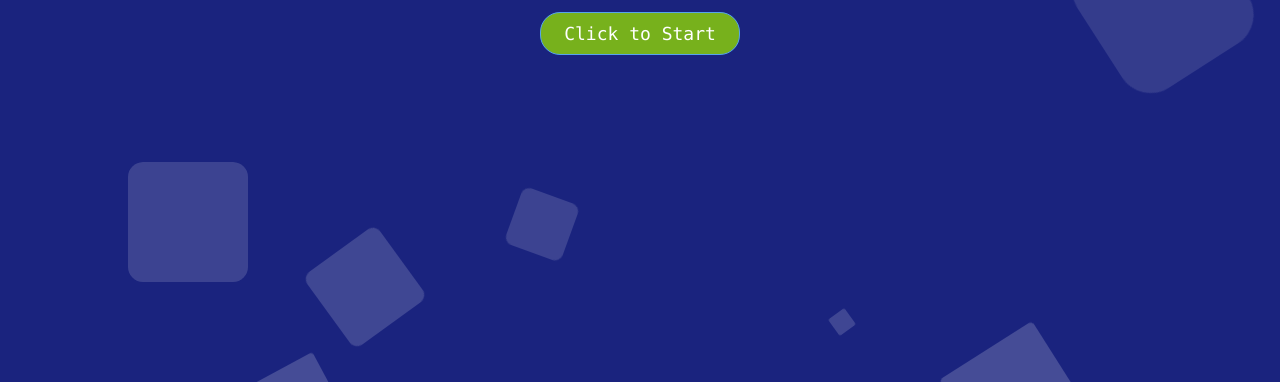
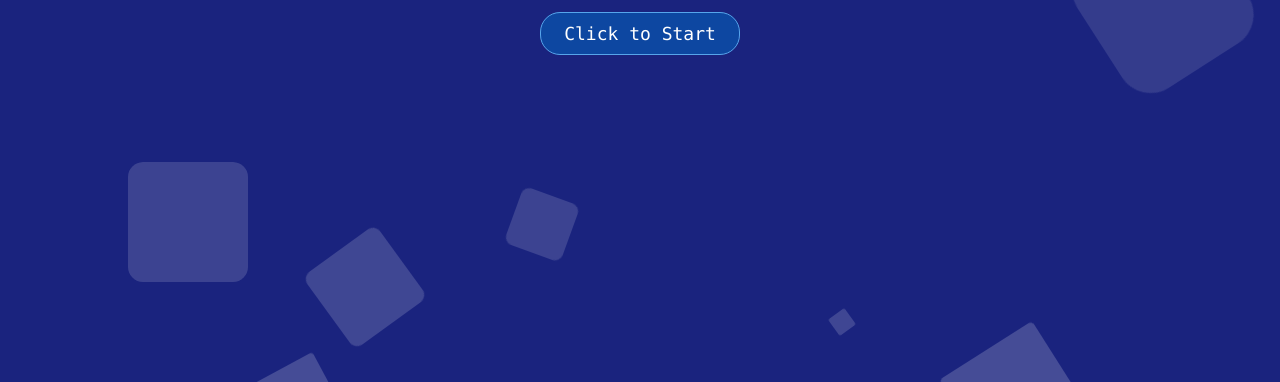
Before and after one commit to Razeb12/quizterv2, a plain HTML site: page index.html in a window 1280 px wide. Shown: the part 418-800 px from the top of the page. Drawn offline with Linux system fonts and the light colour scheme.

Commit message:
Update style.css

```diff
--- a/style.css
+++ b/style.css
@@ -349,7 +349,7 @@ hr {
 
 .btn-bubble {
     color: white;
-    background-color: #77b11c;
+    background-color:#0d47a1;
     background-repeat: no-repeat;
 }
 
@@ -358,7 +358,7 @@ hr {
     -webkit-animation: bubbles 1s forwards ease-out;
     animation: bubbles 1s forwards ease-out;
     background: radial-gradient(circle at center, rgba(0, 0, 0, 0) 30%, #eeeeff 60%, #eeeeff 65%, rgba(0, 0, 0, 0) 70%) 53% 116% / 0.87em 0.87em, radial-gradient(circle at center, rgba(0, 0, 0, 0) 30%, #eeeeff 60%, #eeeeff 65%, rgba(0, 0, 0, 0) 70%) 61% 110% / 0.63em 0.63em, radial-gradient(circle at center, rgba(0, 0, 0, 0) 30%, #eeeeff 60%, #eeeeff 65%, rgba(0, 0, 0, 0) 70%) 68% 135% / 0.84em 0.84em, radial-gradient(circle at center, rgba(0, 0, 0, 0) 30%, #eeeeff 60%, #eeeeff 65%, rgba(0, 0, 0, 0) 70%) 10% 106% / 0.66em 0.66em, radial-gradient(circle at center, rgba(0, 0, 0, 0) 30%, #eeeeff 60%, #eeeeff 65%, rgba(0, 0, 0, 0) 70%) 109% 124% / 0.78em 0.78em, radial-gradient(circle at center, rgba(0, 0, 0, 0) 30%, #eeeeff 60%, #eeeeff 65%, rgba(0, 0, 0, 0) 70%) 51% 117% / 0.55em 0.55em, radial-gradient(circle at center, rgba(0, 0, 0, 0) 30%, #eeeeff 60%, #eeeeff 65%, rgba(0, 0, 0, 0) 70%) 62% 115% / 0.92em 0.92em, radial-gradient(circle at center, rgba(0, 0, 0, 0) 30%, #eeeeff 60%, #eeeeff 65%, rgba(0, 0, 0, 0) 70%) 73% 107% / 0.69em 0.69em, radial-gradient(circle at center, rgba(0, 0, 0, 0) 30%, #eeeeff 60%, #eeeeff 65%, rgba(0, 0, 0, 0) 70%) 25% 93% / 0.71em 0.71em, radial-gradient(circle at center, rgba(0, 0, 0, 0) 30%, #eeeeff 60%, #eeeeff 65%, rgba(0, 0, 0, 0) 70%) 82% 140% / 0.63em 0.63em, radial-gradient(circle at center, rgba(0, 0, 0, 0) 30%, #eeeeff 60%, #eeeeff 65%, rgba(0, 0, 0, 0) 70%) 43% 103% / 0.79em 0.79em;
-    background-color: #77b11c;
+    background-color: #4285F4;
     background-repeat: no-repeat;
 }
 
```
